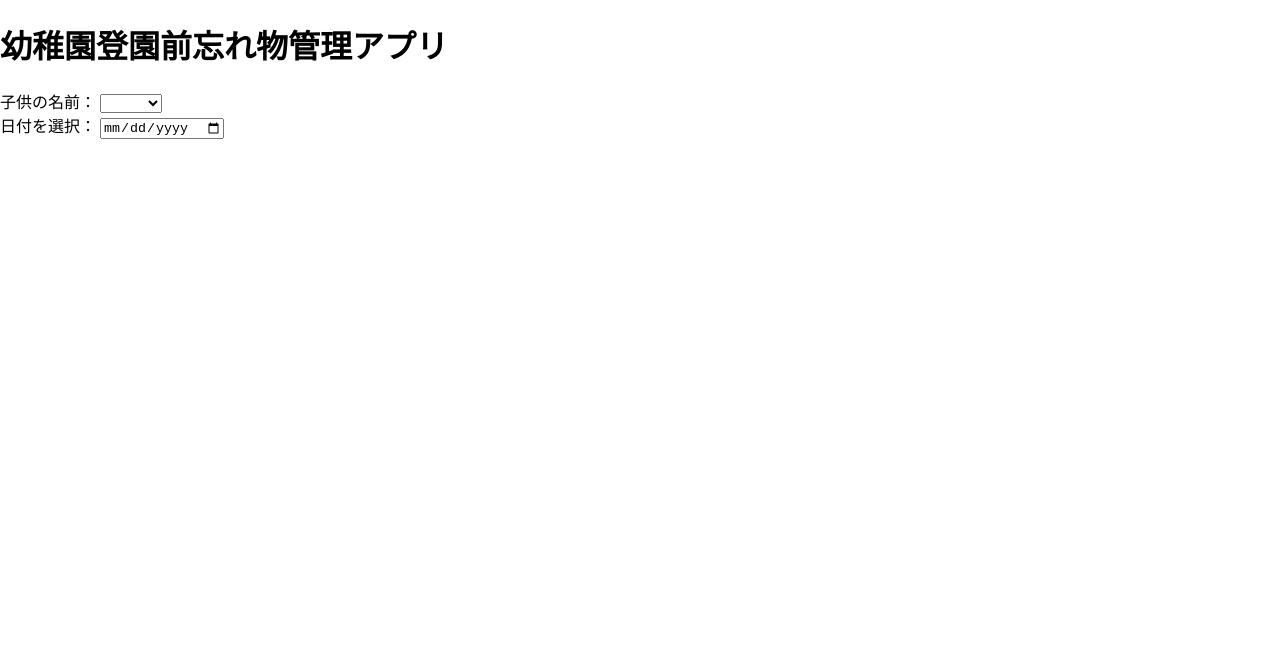
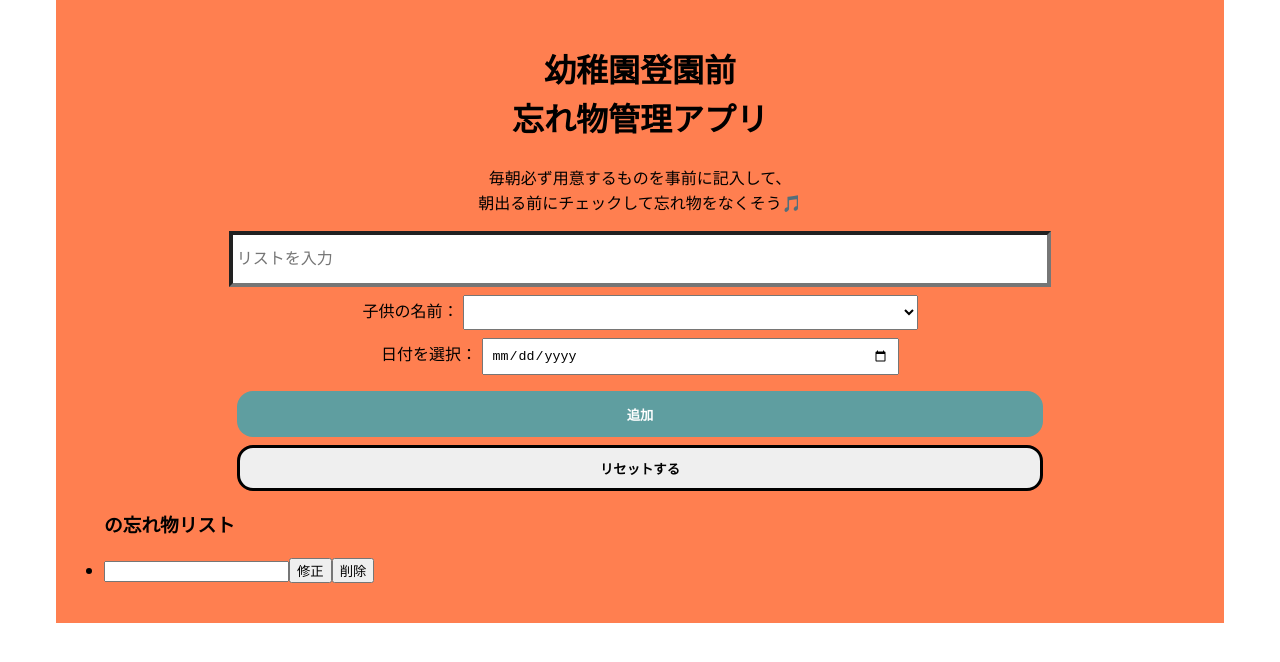
Before and after one commit to OkadaAya1107/wasuremoono-checklist, a Vue app: page / in a window 1280 px wide. Shown: the top 662 px of the page. Built offline with nearby package versions, Linux system fonts and the light colour scheme.

Commit message:
２回目終了

```diff
--- a/index.html
+++ b/index.html
@@ -3,6 +3,9 @@
   <head>
     <meta charset="UTF-8">
     <link rel="icon" href="/favicon.ico">
+    <link rel="preconnect" href="https://fonts.googleapis.com">
+<link rel="preconnect" href="https://fonts.gstatic.com" crossorigin>
+<link href="https://fonts.googleapis.com/css2?family=M+PLUS+1p&display=swap" rel="stylesheet">
     <meta name="viewport" content="width=device-width, initial-scale=1.0">
     <title>Vite App</title>
   </head>
--- a/src/assets/main.css
+++ b/src/assets/main.css
@@ -1,4 +1,29 @@
 body {
   margin: 0;
   padding: 0;
+  font-family: "M PLUS 1p", sans-serif;
 }
+
+.m-plus-1p-regular {
+  font-family: "M PLUS 1p", sans-serif;
+  font-weight: 400;
+  font-style: normal;
+}
+
+.container {
+  width: 1600px;
+  margin: 0 auto;
+}
+
+.subcontainer {
+  width: 90%;
+  margin: 0 auto;
+  background-color: coral;
+  padding: 24px 8px;
+}
+
+@media (max-width:  1600px) {
+  .container{
+   width: 100%;
+  }
+}
--- a/src/components/WasuremonoList.vue
+++ b/src/components/WasuremonoList.vue
@@ -1,12 +1,26 @@
 <template>
   <main>
+
+    <div class="container">
+      <div class="subcontainer">
+
  <!-- タイトル -->
- <div>
-  <h1>幼稚園登園前忘れ物管理アプリ</h1>
+ <div class="title">
+  <h1>幼稚園登園前<br>忘れ物管理アプリ</h1>
+  <p>毎朝必ず用意するものを事前に記入して、
+    <br>朝出る前にチェックして忘れ物をなくそう🎵
+  </p>
  </div>
 
+ <!-- リストの入力 -->
+ <section class="input-field">
+  <div>
+    <input class="text-holder" type="text" placeholder="リストを入力">
+  </div>
+
+
  <!-- 子供の名前選択 -->
- <div>
+ <div class="selected-children">
   <label for="children">子供の名前：
  <select id="children" v-model="selectedChild">
   <option v-for="child in children" :key="child.id" :value="child">
@@ -17,12 +31,32 @@
  </div>
 
  <!-- 日付を選択 -->
- <div>
+ <div class="selected-calendar">
   <label for="date">日付を選択：
     <input id="calendar" type="date" v-model="selectedDate">
   </label>
  </div>
 
+ <!-- ボタン -->
+<button class="add-button">追加</button>
+<button class="reset-button">リセットする</button>
+</section>
+
+ <!-- リストを表示するエリア -->
+ <section class="listing-area">
+  <ul>
+    <h3>の忘れ物リスト</h3>
+    <li>
+      <input>
+      <button class="fix-button" >修正</button>
+      <button class="delete-button">削除</button>
+    </li>
+  </ul>
+</section>
+
+
+  </div>
+    </div>
   </main>
 </template>
 
@@ -46,6 +80,69 @@ const newItem = ref('');
 
 </script>
 
-<style lang="scss" scoped>
+<style scoped>
+.title {
+  text-align: center;
+}
 
+.input-field {
+  justify-content: center;
+  text-align: center;
+}
+
+.add-button {
+ width: 70%;
+ height: 46px;
+ border: none;
+ margin-top: 8px;
+ font-weight: bold;
+ cursor: pointer;
+ background-color: cadetblue;
+ color: white;
+ border-radius: 16px;
+ transition: all 0.5s ease;
+}
+
+.reset-button {
+ width: 70%;
+ height: 46px;
+ border: black 3px solid;
+ margin-top: 8px;
+ font-weight: bold;
+ cursor: pointer;
+ color: black;
+ border-radius: 16px;
+ transition: all 0.5s ease;
+}
+
+
+.text-holder {
+  height: 40px;
+  border-width: 4px;
+  padding: 4px;
+  font-size: 16px;
+  width: 70%;
+}
+.selected-children {
+  margin: 8px 8px;
+}
+
+.selected-children select {
+  width: 40%;
+  padding: 8px;
+}
+
+.selected-calendar {
+  margin: 8px 8px;
+}
+
+.selected-calendar input {
+  width: 35%;
+  padding: 8px;
+}
+
+
+.fix-buttton {
+  margin-right: 8px;
+}
 </style>
```
